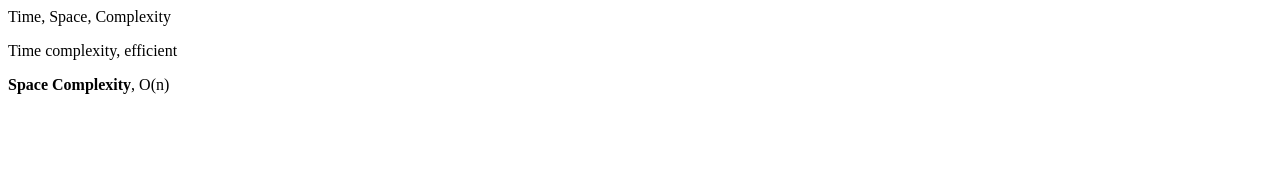
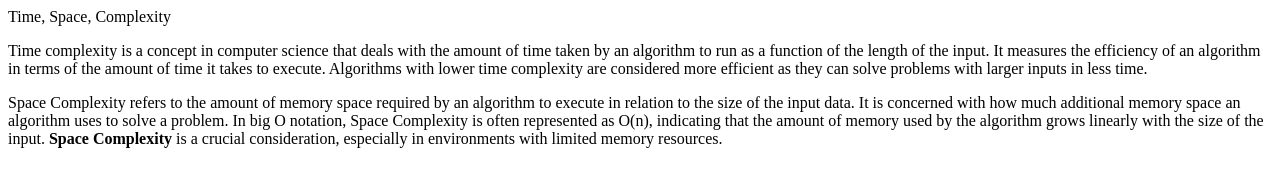
Before and after one commit to acciojob/time-and-space-complexity-Pramoddange, a website: page main.html in a window 1280 px wide. Drawn offline with Linux system fonts and the light colour scheme.

Commit message:
created a submission

```diff
--- a/main.html
+++ b/main.html
@@ -11,9 +11,13 @@
     <script type="text/javascript" src="./script.js">
 </script>
 	<div id ="timeSpace"
-<h1>Time, Space, Complexity</h1>
-	<p>Time complexity, efficient</p>
-	<p><b>Space Complexity</b>, O(n)</p>
+     <h1>Time, Space, Complexity</h1>
+    <p>
+        Time complexity is a concept in computer science that deals with the amount of time taken by an algorithm to run as a function of the length of the input. It measures the efficiency of an algorithm in terms of the amount of time it takes to execute. Algorithms with lower time complexity are considered more efficient as they can solve problems with larger inputs in less time.
+    </p>
+    <p>
+        Space Complexity refers to the amount of memory space required by an algorithm to execute in relation to the size of the input data. It is concerned with how much additional memory space an algorithm uses to solve a problem. In big O notation, Space Complexity is often represented as O(n), indicating that the amount of memory used by the algorithm grows linearly with the size of the input. <b>Space Complexity</b> is a crucial consideration, especially in environments with limited memory resources.
+    </p>
 	</div>
 </body>
 
```
